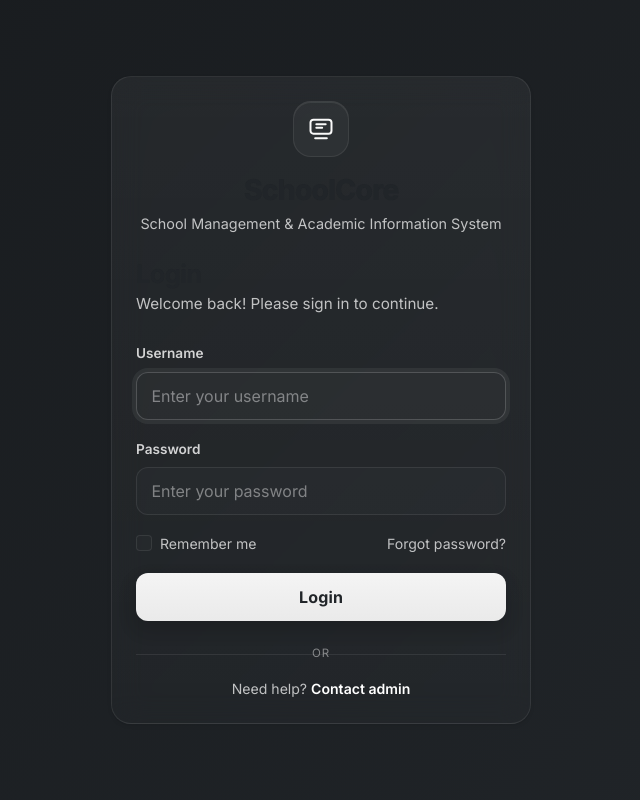
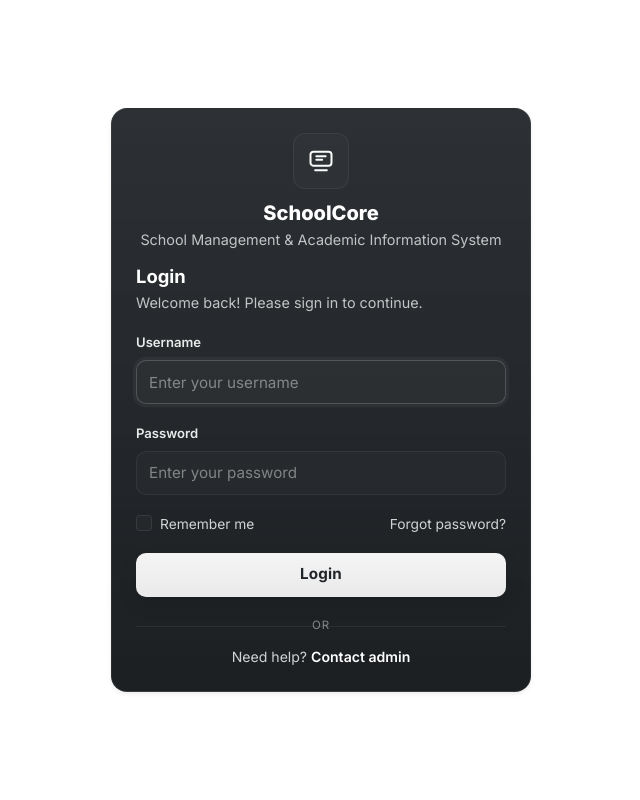
Before and after one commit to MWABABrighton/schoolcore, a Django app: page /accounts/login/ in a window 1280 px wide. Shown: the whole page, without its empty margins (319-959 px from the left). Run offline with Django 5.2, Linux system fonts and the light colour scheme.

Commit message:
Adjust login card to fit within screen and change outer background to white

```diff
--- a/accounts/templates/accounts/login.html
+++ b/accounts/templates/accounts/login.html
@@ -23,6 +23,7 @@
 
     <style>
         :root {
+            --page-bg: #ffffff; /* outer background now white */
             --bg-dark: #212529;
             --bg-dark-2: #181b1e;
             --panel: rgba(255, 255, 255, 0.06);
@@ -32,6 +33,7 @@
             --input-bg: rgba(255, 255, 255, 0.02);
             --border: rgba(255, 255, 255, 0.08);
             --shadow: rgba(0, 0, 0, 0.28);
+            --card-max-width: 420px; /* ensure card fits on desktop */
         }
 
         * {
@@ -42,8 +44,8 @@
             margin: 0;
             min-height: 100%;
             font-family: 'Inter', sans-serif;
-            background: linear-gradient(135deg, var(--bg-dark-2) 0%, var(--bg-dark) 100%);
-            color: var(--text);
+            background: var(--page-bg); /* changed to white */
+            color: #212529; /* page text color when visible */
         }
 
         body {
@@ -56,38 +58,43 @@
 
         .login-shell {
             width: 100%;
-            max-width: 420px;
+            max-width: var(--card-max-width);
+            margin: 0 auto;
         }
 
         .login-card {
-            background: linear-gradient(180deg, rgba(255,255,255,0.05), rgba(255,255,255,0.02));
-            border: 1px solid var(--border);
-            border-radius: 20px;
-            box-shadow: 0 18px 45px var(--shadow);
-            backdrop-filter: blur(15px);
-            -webkit-backdrop-filter: blur(15px);
+            background: linear-gradient(180deg, rgba(33,37,41,0.95), rgba(24,27,30,0.98));
+            border: 1px solid rgba(255,255,255,0.06);
+            border-radius: 16px;
+            box-shadow: 0 18px 45px rgba(0,0,0,0.18);
+            backdrop-filter: blur(8px);
+            -webkit-backdrop-filter: blur(8px);
+            overflow: hidden;
+            /* keep card height within viewport on large screens */
+            max-height: calc(100vh - 80px);
         }
 
+        /* make inner content scrollable if needed */
         .login-card .card-body {
-            padding: 2rem 1.75rem;
+            padding: 1.25rem 1rem;
+            overflow: auto;
         }
 
         .brand {
             text-align: center;
-            margin-bottom: 1.5rem;
+            margin-bottom: 1rem;
         }
 
         .brand-mark {
             width: 56px;
             height: 56px;
-            margin: 0 auto 16px;
+            margin: 0 auto 12px;
             display: flex;
             align-items: center;
             justify-content: center;
-            border-radius: 18px;
-            background: rgba(255,255,255,0.04);
-            border: 1px solid var(--border);
-            box-shadow: inset 0 1px 0 rgba(255,255,255,0.08);
+            border-radius: 12px;
+            background: rgba(255,255,255,0.02);
+            border: 1px solid rgba(255,255,255,0.06);
         }
 
         .brand-mark svg {
@@ -96,58 +103,60 @@
 
         .brand h2 {
             margin: 0;
-            font-size: clamp(1.8rem, 2vw, 2.2rem);
+            font-size: 1.25rem;
             font-weight: 800;
-            letter-spacing: -0.04em;
+            color: var(--text);
         }
 
         .brand p {
             margin: 6px 0 0;
             color: var(--muted);
             font-size: 0.9rem;
-            line-height: 1.5;
+            line-height: 1.3;
         }
 
         .welcome-title {
-            font-size: 1.6rem;
+            font-size: 1.15rem;
             font-weight: 700;
-            letter-spacing: -0.03em;
+            color: var(--text);
             margin: 0 0 0.25rem;
         }
 
         .welcome-subtitle {
             color: var(--muted);
-            margin: 0 0 1.5rem;
-            font-size: 0.95rem;
+            margin: 0 0 1rem;
+            font-size: 0.9rem;
         }
 
         .alert {
             border: none;
-            border-radius: 12px;
+            border-radius: 10px;
             background: rgba(220, 53, 69, 0.12);
             color: #ffd7dc;
-            padding: 0.8rem 1rem;
-            margin-bottom: 1.25rem;
+            padding: 0.65rem 0.9rem;
+            margin-bottom: 1rem;
+            font-size: 0.95rem;
         }
 
         .form-label {
-            font-size: 0.85rem;
+            font-size: 0.82rem;
             font-weight: 600;
-            color: rgba(255,255,255,0.8);
-            margin-bottom: 0.5rem;
+            color: rgba(255,255,255,0.9);
+            margin-bottom: 0.45rem;
         }
 
         .form-control {
             width: 100%;
-            height: 48px;
-            border-radius: 12px;
-            border: 1px solid var(--border);
-            background: var(--input-bg);
+            height: 44px;
+            border-radius: 10px;
+            border: 1px solid rgba(255,255,255,0.06);
+            background: rgba(255,255,255,0.02);
             color: var(--text);
-            padding: 0.75rem 0.9rem;
+            padding: 0.65rem 0.75rem;
             outline: none;
             box-shadow: none;
-            transition: border-color 0.2s ease, box-shadow 0.2s ease, background 0.2s ease;
+            transition: border-color 0.15s ease, box-shadow 0.15s ease, background 0.15s ease;
+            font-size: 0.95rem;
         }
 
         .form-control::placeholder {
@@ -157,14 +166,14 @@
         .form-control:focus {
             border-color: rgba(255,255,255,0.18);
             background: rgba(255,255,255,0.03);
-            box-shadow: 0 0 0 0.25rem rgba(255,255,255,0.06);
+            box-shadow: 0 0 0 0.2rem rgba(255,255,255,0.04);
             color: var(--text);
         }
 
         .form-check-input {
             width: 1rem;
             height: 1rem;
-            border: 1px solid var(--border);
+            border: 1px solid rgba(255,255,255,0.08);
             background: rgba(255,255,255,0.02);
         }
 
@@ -175,8 +184,8 @@
 
         .form-check-label,
         .secondary-link {
-            color: var(--muted);
-            font-size: 0.88rem;
+            color: rgba(255,255,255,0.8);
+            font-size: 0.86rem;
             text-decoration: none;
         }
 
@@ -187,25 +196,26 @@
 
         .btn-login {
             width: 100%;
-            height: 48px;
+            height: 44px;
             background: linear-gradient(180deg, #f4f4f4 0%, #eaeaea 100%);
             color: var(--bg-dark);
             border: none;
-            border-radius: 12px;
+            border-radius: 10px;
             font-weight: 700;
             letter-spacing: 0.01em;
-            box-shadow: 0 8px 18px rgba(0, 0, 0, 0.18);
-            transition: transform 0.2s ease, box-shadow 0.2s ease;
+            box-shadow: 0 8px 18px rgba(0, 0, 0, 0.12);
+            transition: transform 0.15s ease, box-shadow 0.15s ease;
+            font-size: 0.95rem;
         }
 
         .btn-login:hover {
             transform: translateY(-1px);
-            box-shadow: 0 10px 20px rgba(0, 0, 0, 0.22);
+            box-shadow: 0 10px 20px rgba(0, 0, 0, 0.14);
         }
 
         .divider {
             position: relative;
-            margin: 1.5rem 0 1rem;
+            margin: 1.25rem 0 0.75rem;
             text-align: center;
             color: rgba(255,255,255,0.45);
             font-size: 0.72rem;
@@ -220,7 +230,7 @@
             right: 0;
             top: 50%;
             height: 1px;
-            background: rgba(255,255,255,0.08);
+            background: rgba(255,255,255,0.06);
         }
 
         .divider span {
@@ -232,9 +242,9 @@
 
         .register-text {
             text-align: center;
-            color: var(--muted);
+            color: rgba(255,255,255,0.8);
             font-size: 0.88rem;
-            margin: 0;
+            margin: 0.5rem 0 0;
         }
 
         .register-text a {
@@ -246,6 +256,12 @@
         .register-text a:hover {
             text-decoration: underline;
         }
+
+        @media (min-width: 1100px) {
+            /* keep the card comfortably within large desktop viewports */
+            .login-shell { max-width: 420px; }
+        }
+
     </style>
 
 </head>
```
